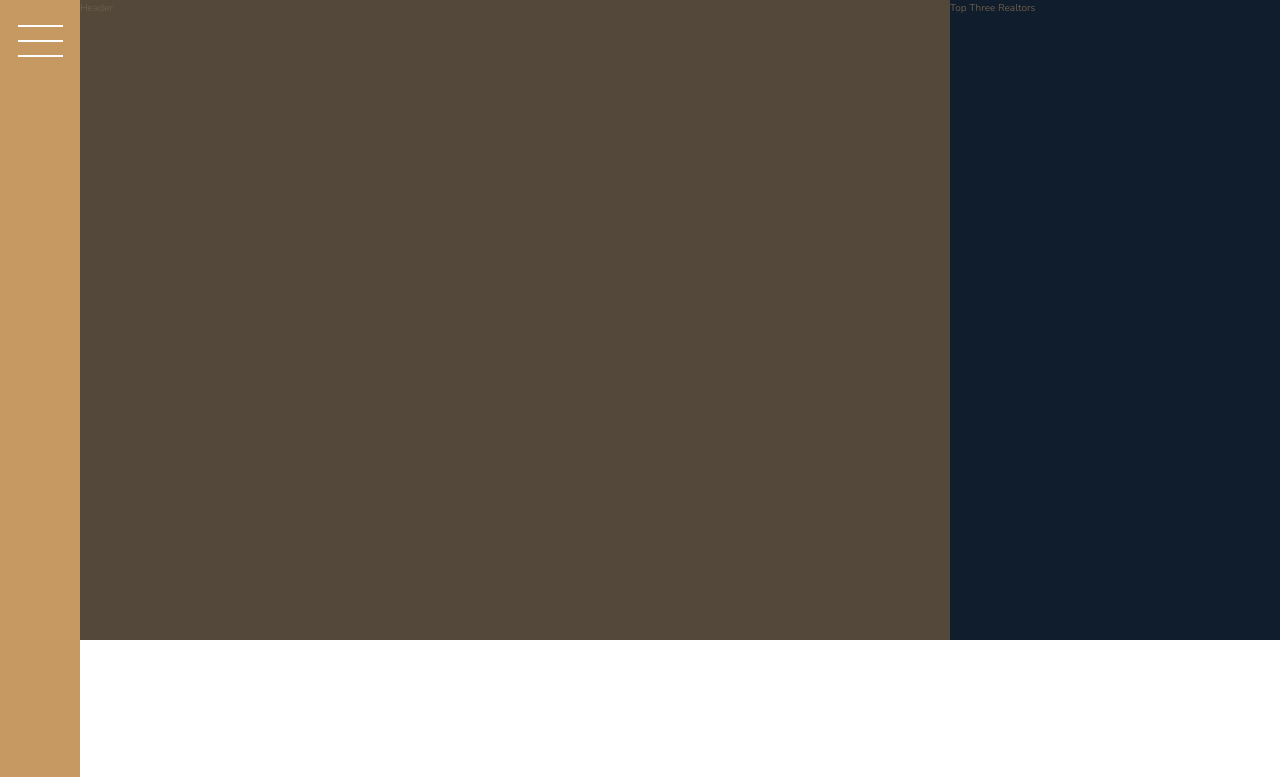
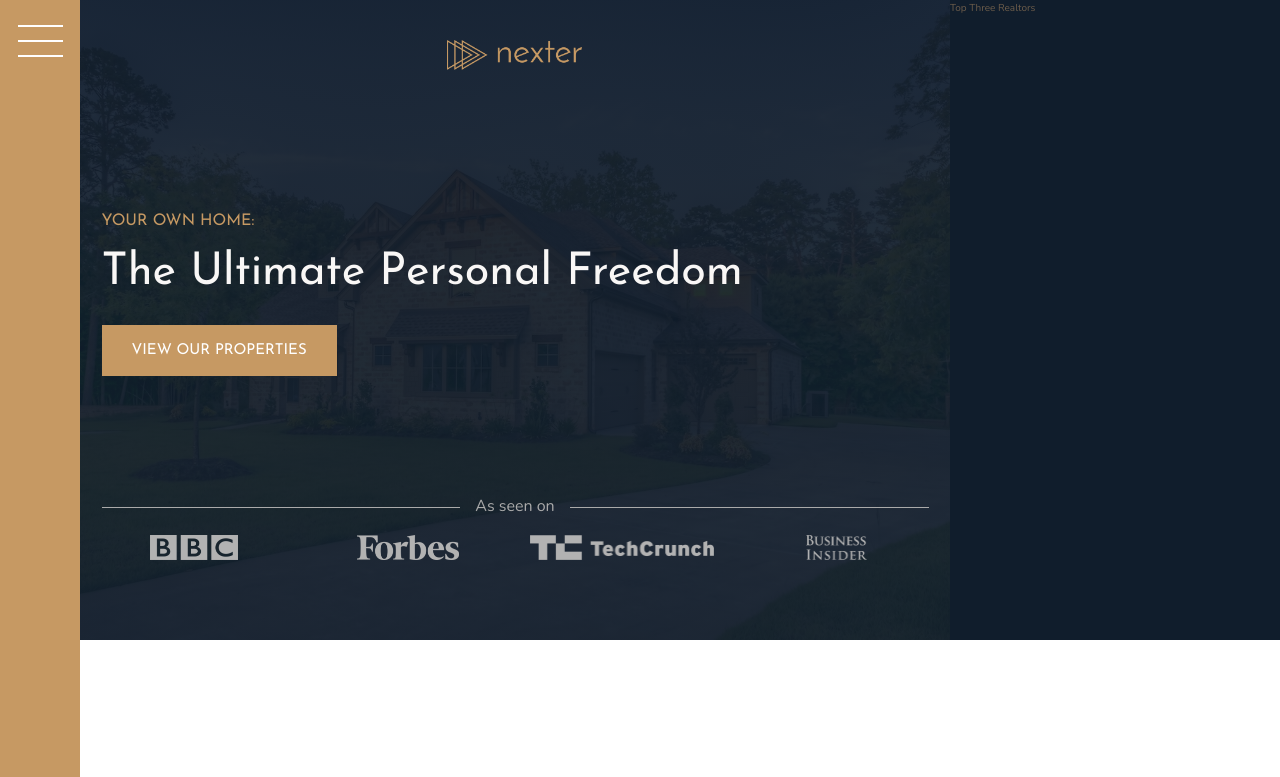
Before and after one commit to thabermeyer/nexter-project, a website: page app/index.html in a window 1280 px wide. Shown: the top 777 px of the page. Drawn offline with nearby package versions, Linux system fonts and the light colour scheme.

Commit message:
Set header

```diff
--- a/app/assets/styles/base/_typography.scss
+++ b/app/assets/styles/base/_typography.scss
@@ -8,6 +8,9 @@
 .heading-1 {
 
     @extend %heading;
+    font-size: 4.5rem;
+    color: $color-gray-light-1;
+    line-height: 1;
 
 }
 
--- a/app/assets/styles/components/_btn.scss
+++ b/app/assets/styles/components/_btn.scss
@@ -17,6 +17,13 @@
 
     }
 
+    &__header {
+
+        align-self: start;
+        justify-self: start;
+
+    }
+
     &__home {
 
         grid-column: 1 / -1;
--- a/app/assets/styles/layout/_header.scss
+++ b/app/assets/styles/layout/_header.scss
@@ -3,4 +3,62 @@
     background-color: $color-gray-dark-1;
     grid-column: full-start / col-end 6;
 
+    background-image: linear-gradient(rgba($color-secondary, .93), rgba($color-secondary, .93)), url('../../assets/images/hero.jpeg');
+    background-size: cover;
+    background-position: center;
+    padding: 8rem;
+    padding-top: 4rem;
+
+    display: grid;
+    grid-template-rows: 1fr min-content 6rem 1fr;
+    grid-template-columns: max-content;
+    grid-row-gap:  1.5rem;
+    justify-content: center;
+
+    &__logo {
+
+        height: 3rem;
+        justify-self: center;
+
+    }
+
+    &__seenon-text {
+
+        display: grid;
+        grid-template-columns: 1fr max-content 1fr;
+        grid-column-gap: 1.5rem;
+        align-items: center;
+
+        font-size: 1.6rem;
+        color: $color-gray-light-2;
+
+        /* this block creates the line break */
+
+        &::before, &::after {
+
+            content: "";
+            height: .1rem;
+            display: block;
+            background-color: currentColor;
+
+        }
+
+    }
+
+    &__seenon-logos {
+
+        display: grid;
+        grid-template-columns: repeat(4, 1fr);
+        grid-column-gap: 3rem;
+        justify-items: center;
+
+        img {
+
+            height: 2.5rem;
+            filter: brightness(70%);
+
+        }
+
+    }
+
 }
--- a/app/index.html
+++ b/app/index.html
@@ -27,7 +27,25 @@
         </div>
 
         <header class="header">
-            Header
+
+            <img src="assets/images/logo.png" alt="Nexter Logo" class="header__logo">
+
+            <h3 class="heading-3">Your own home:</h3>
+            <h1 class="heading-1">The Ultimate Personal Freedom</h1>
+
+            <button class="btn btn__header">View our properties</button>
+
+            <div class="header__seenon-text">As seen on</div>
+
+            <div class="header__seenon-logos">
+
+                <img src="assets/images/logo-bbc.png" alt="Seen on logo 1">
+                <img src="assets/images/logo-forbes.png" alt="Seen on logo 2">
+                <img src="assets/images/logo-techcrunch.png" alt="Seen on logo 3">
+                <img src="assets/images/logo-bi.png" alt="Seen on logo 4">
+
+            </div>
+
         </header>
 
         <div class="realtors">
```
Also changed, not shown: app/temp/styles/styles.css.
